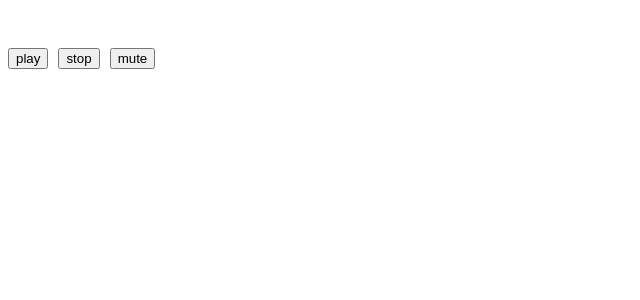
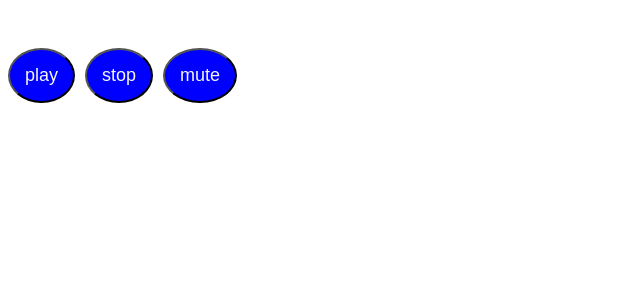
Before and after one commit to doc1atis/RadioApp, a React (Create React App) app in the folder radio-client/: page / in a window 1280 px wide. Shown: the top 300 px of the page, without its empty margins (0-640 px from the left). Built offline with nearby package versions, Linux system fonts and the light colour scheme.

Commit message:
prevent user from playing twice

```diff
--- a/radio-client/src/components/PlayerBar/PlayerBar.css
+++ b/radio-client/src/components/PlayerBar/PlayerBar.css
@@ -1,4 +1,12 @@
 .bar-button {
   margin-right: 10px;
   margin-top: 40px;
+  border-radius: 50%;
+  padding: 15px 15px 15px 15px;
+  background-color: blue;
+  color: whitesmoke;
+  font-size: 18px;
 }
+.bar-button:focus {
+  outline: none;
+}
--- a/radio-client/src/components/PlayerBar/PlayerBar.js
+++ b/radio-client/src/components/PlayerBar/PlayerBar.js
@@ -15,23 +15,29 @@ export default class PlayerBar extends Component {
       this.setState({ isPlaying: false });
     },
     onmute: soundId => {
-      this.setState({ isMuted: true });
+      this.setState({ isMuted: !this.state.isMuted });
     }
   });
   soundId = null;
   playRadio = () => {
+    if (!this.sound.playing(this.soundId)) {
       this.soundId = this.sound.play();
+    }
   };
 
   stopRadio = () => {
+    if (this.sound.playing(this.soundId)) {
       this.sound.stop(this.soundId);
+    }
   };
 
   muteAndUnmuteRadio = () => {
+    if (this.sound.playing(this.soundId)) {
       if (this.state.isMuted) {
         this.sound.mute(false, this.soundId);
       } else {
         this.sound.mute(true, this.soundId);
+      }
     }
   };
   render() {
```
Lines whose indentation alone changed are shown as unchanged.
